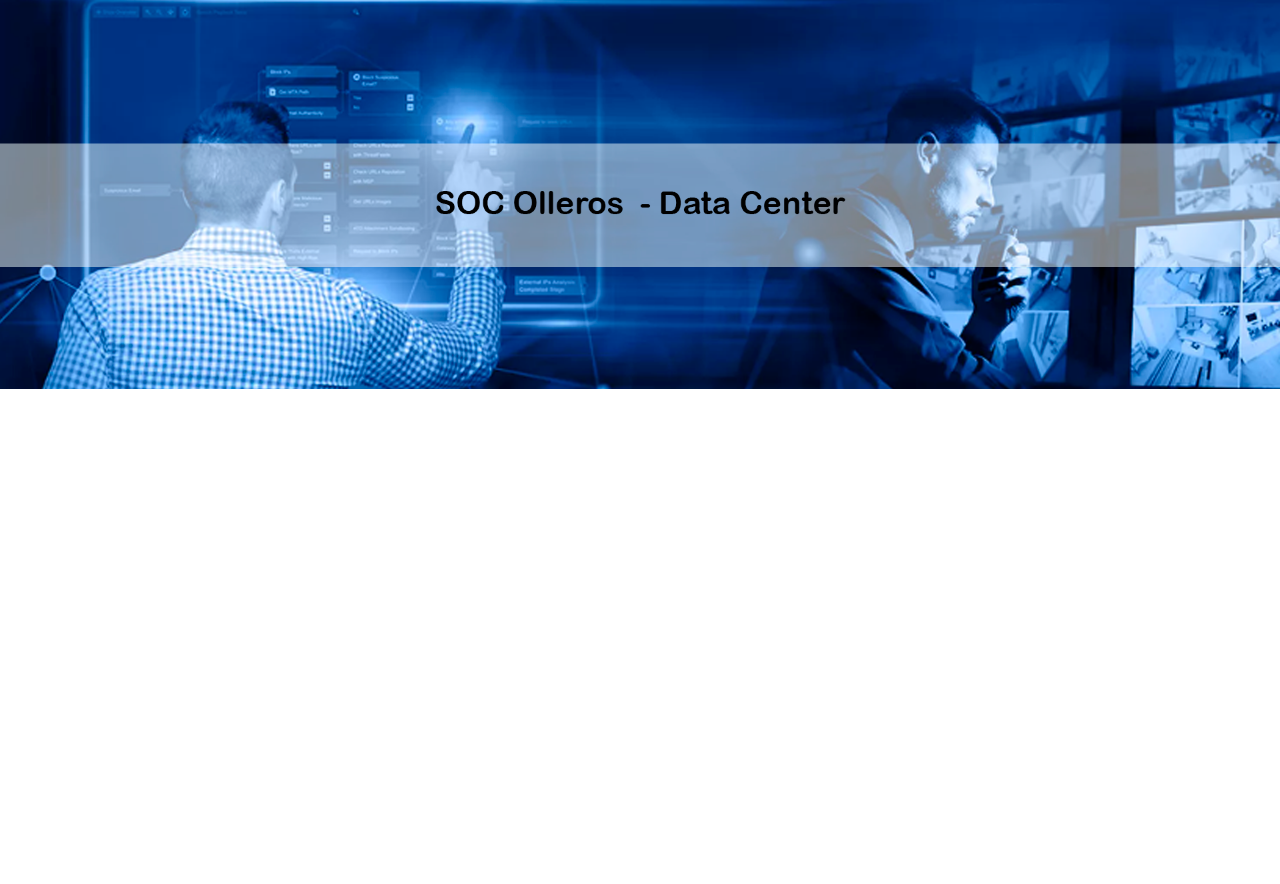
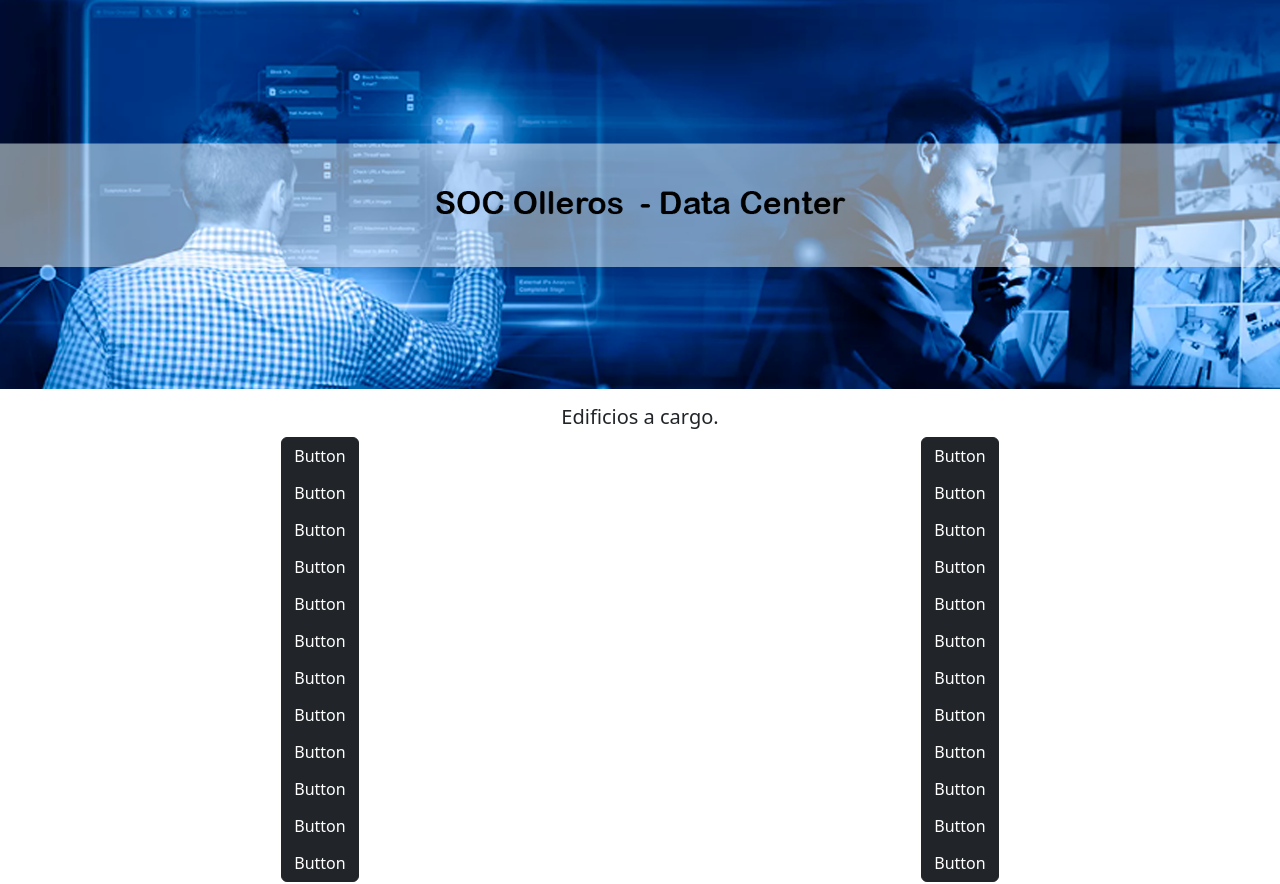
Before and after one commit to Pablolopez89/Pablo-33145, a website: page pages/socollerosdc.html in a window 1280 px wide. Shown: the part 84-968 px from the top of the page. Drawn offline with nearby package versions, Linux system fonts and the light colour scheme.

Commit message:
se trabaja en la pagina DC Olleros

```diff
--- a/pages/socollerosdc.html
+++ b/pages/socollerosdc.html
@@ -76,21 +76,63 @@
                 </div>
             </div>
           </section>
+          <section class="col-12">
+            <div>
+              <h5>
+                Edificios a cargo.
+              </h5>
+            </div>
+
+          </section>
+          <section class="col-6">
+            <div class="btn-group-vertical" role="group" aria-label="Vertical button group">
+              <button type="button" class="btn btn-dark">Button</button>
+              <button type="button" class="btn btn-dark">Button</button>
+              <button type="button" class="btn btn-dark">Button</button>
+              <button type="button" class="btn btn-dark">Button</button>
+              <button type="button" class="btn btn-dark">Button</button>
+              <button type="button" class="btn btn-dark">Button</button>
+              <button type="button" class="btn btn-dark">Button</button>
+              <button type="button" class="btn btn-dark">Button</button>
+              <button type="button" class="btn btn-dark">Button</button>
+              <button type="button" class="btn btn-dark">Button</button>
+              <button type="button" class="btn btn-dark">Button</button>
+              <button type="button" class="btn btn-dark">Button</button>
+            </div>
+          </section>
+          <section class="col-6">
+            <div class="btn-group-vertical" role="group" aria-label="Vertical button group">
+              <button type="button" class="btn btn-dark">Button</button>
+              <button type="button" class="btn btn-dark">Button</button>
+              <button type="button" class="btn btn-dark">Button</button>
+              <button type="button" class="btn btn-dark">Button</button>
+              <button type="button" class="btn btn-dark">Button</button>
+              <button type="button" class="btn btn-dark">Button</button>
+              <button type="button" class="btn btn-dark">Button</button>
+              <button type="button" class="btn btn-dark">Button</button>
+              <button type="button" class="btn btn-dark">Button</button>
+              <button type="button" class="btn btn-dark">Button</button>
+              <button type="button" class="btn btn-dark">Button</button>
+              <button type="button" class="btn btn-dark">Button</button>
+            </div>
+          </section>
 
     </main>
     <footer id="footer">
       <div class="container">
-          <div id="divFooter"  class="row">
-            <div class="col-6">
-                <a href="../index.html"><img id="imgFooter" src="../assets/images/clarossff2.png" alt="logo"></a>
+        <div id="divFooter"  class="row align-items-center">
+          <div class="col-sm-6 col-md-6 col-lg-6">
+              <a href="./index.html">
+                <img id="imgFooter" src="../assets/images/clarossff2.png" alt="logo">
+              </a>
               <p class="text-white">Copyright &copy;<script>document.write(new Date().getFullYear());</script> Todos los derechos reservados | <br>
                    Sitio creado por Pablo Arnaldo Lopez </p>
           </div>
-            <div class="col-6">
-                <ul id="ulDelNav" class="d-flex justify-content-between align-items-center h-100">
+          <div class="col-sm-6 col-md-6 col-lg-6">
+              <ul id="ulDelFooter" class="h-100">
                   <li> <a class="text-white" href="#">Info de interes</a></li>
                   <li> <a class="text-white" href="#">Archivos</a></li>
-                    <li> <a class="text-white" href="../pages/contacto.html">Contacto</a></li>
+                  <li> <a class="text-white" href="./pages/contacto.html">Contacto</a></li>
               </ul>
           </div>
         </div>
--- a/scss/style.scss
+++ b/scss/style.scss
@@ -1,5 +1,4 @@
 @import "../scss/_contacto.scss";
-@import "../scss/_mediaquery_index.scss";
 @import "../scss/_variables.scss";
 
 *{
@@ -77,6 +76,7 @@ a:link, a:visited, a:active {
                     #ulDelFooter {
                         list-style-type: none;
                         text-decoration: none;
+                        margin-bottom: 0px;
                         li {
                             a {
 
@@ -92,3 +92,24 @@ a:link, a:visited, a:active {
 
     }
     }
+
+    @media (max-width: 1200px) {
+
+    }
+    @media (max-width: 1024px) {
+
+    }
+    @media (max-width: 768px) {
+
+    }
+    @media (max-width: 600px) {
+
+    }
+
+    @media (max-width: 480px) {
+
+    }
+
+    @media (max-width: 320px) {
+
+    }
```
Also changed, not shown: index.html (+7 -7 lines), pages/contacto.html (+9 -7 lines), pages/socmayo.html (+8 -6 lines), pages/socollerossitios.html (+8 -6 lines), pages/socsabattini.html (+8 -6 lines), scss/_mediaquery_index.scss (deleted, +0 -23 lines), css/style.css. Lines whose indentation alone changed are shown as unchanged.
